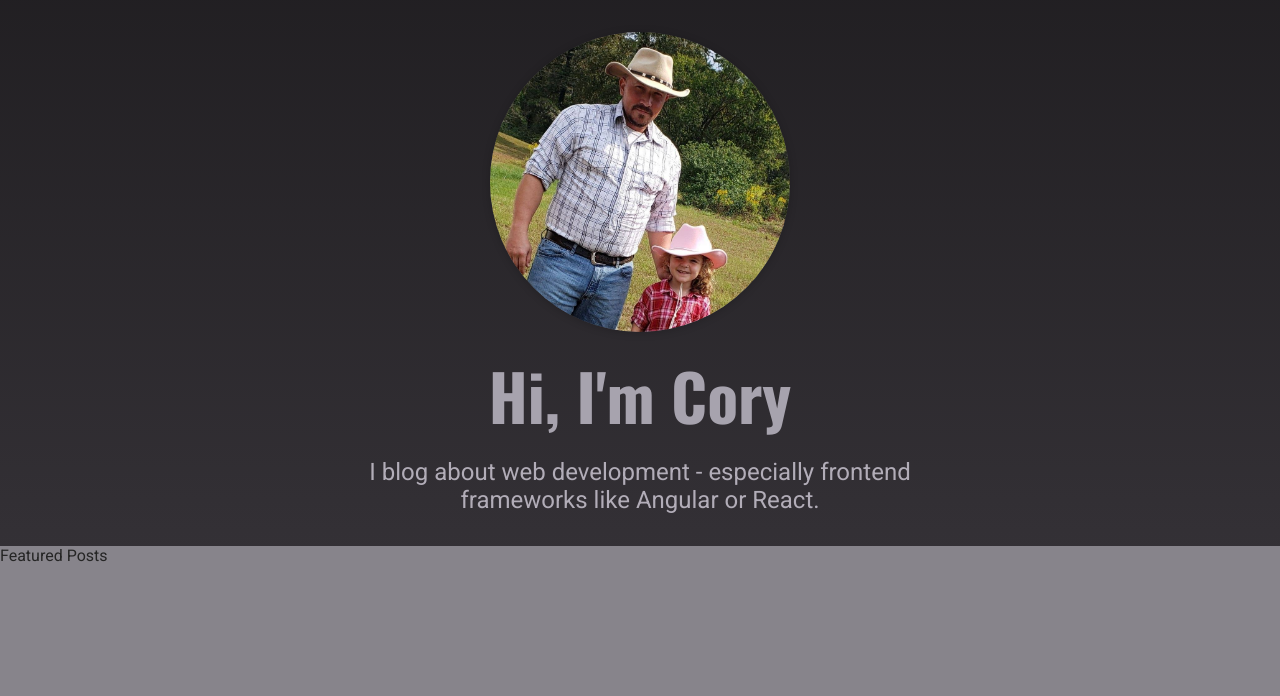
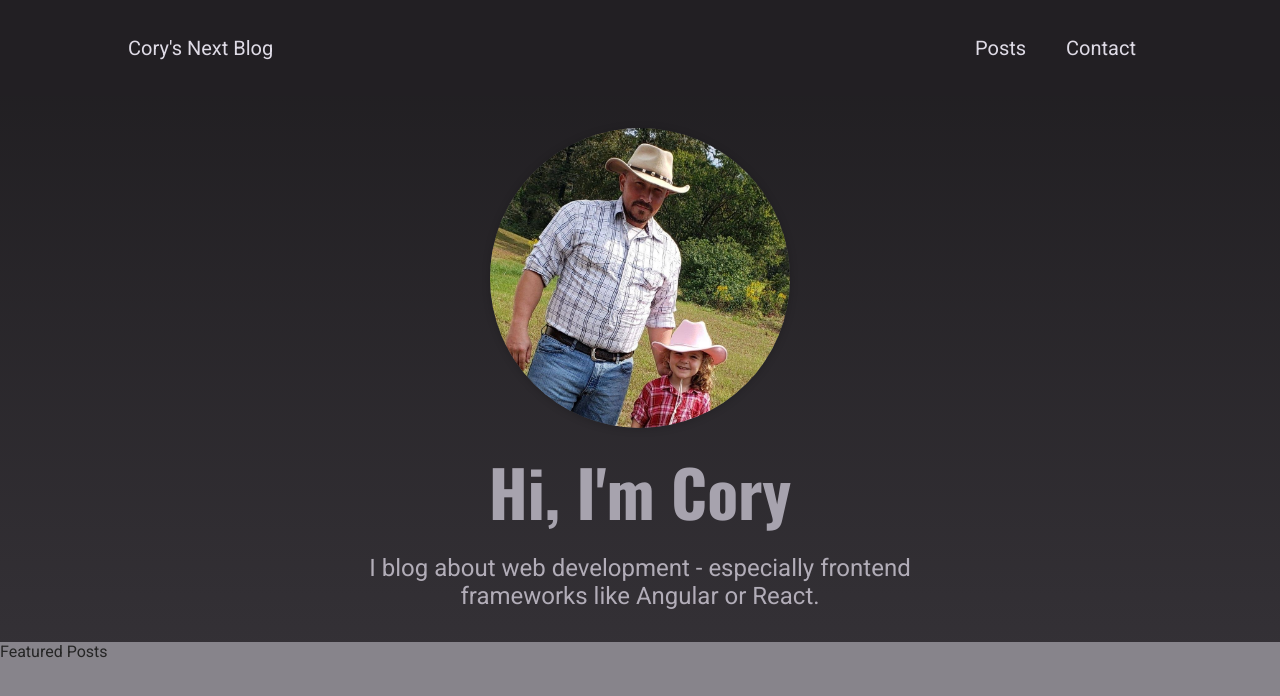
Before and after one commit to cbass2404/nextjs-course-proj4, a Next.js app: page / in a window 1280 px wide. Shown: the top 696 px of the page. Built offline with nearby package versions, Linux system fonts and the light colour scheme.

Commit message:
added navigation component

```diff
--- /dev/null
+++ b/components/layout/layout.js
@@ -0,0 +1,14 @@
+import { Fragment } from 'react';
+
+import MainNavigation from './main-navigation';
+
+const Layout = (props) => {
+    return (
+        <Fragment>
+            <MainNavigation />
+            <main>{props.children}</main>
+        </Fragment>
+    );
+};
+
+export default Layout;
--- /dev/null
+++ b/components/layout/logo.js
@@ -0,0 +1,7 @@
+import classes from './logo.module.css';
+
+const Logo = () => {
+    return <div>Cory's Next Blog</div>;
+};
+
+export default Logo;
--- /dev/null
+++ b/components/layout/logo.module.css
@@ -0,0 +1,13 @@
+.logo {
+    text-transform: uppercase;
+    font-size: var(--size-5);
+    font-weight: bold;
+    font-family: 'Oswald', sans-serif;
+    color: var(--color-grey-50);
+}
+
+@media (min-width: 768px) {
+    .logo {
+        font-size: var(--size-8);
+    }
+}
--- /dev/null
+++ b/components/layout/main-navigation.js
@@ -0,0 +1,28 @@
+import Link from 'next/link';
+
+import classes from './main-navigation.module.css';
+import Logo from './logo';
+
+const MainNavigation = () => {
+    return (
+        <header className={classes.header}>
+            <Link href="/">
+                <a>
+                    <Logo />
+                </a>
+            </Link>
+            <nav>
+                <ul>
+                    <li>
+                        <Link href="/posts">Posts</Link>
+                    </li>
+                    <li>
+                        <Link href="/contact">Contact</Link>
+                    </li>
+                </ul>
+            </nav>
+        </header>
+    );
+};
+
+export default MainNavigation;
--- /dev/null
+++ b/components/layout/main-navigation.module.css
@@ -0,0 +1,42 @@
+.header {
+    width: 100%;
+    height: 6rem;
+    background-color: var(--color-grey-900);
+    display: flex;
+    justify-content: space-between;
+    align-items: center;
+    padding: 0 10%;
+}
+
+.header ul {
+    list-style: none;
+    display: flex;
+    align-items: baseline;
+    margin: 0;
+    padding: 0;
+}
+
+.header li {
+    margin: 0 var(--size-4);
+}
+
+.header a {
+    color: var(--color-grey-100);
+    font-size: var(--size-4);
+}
+
+.header a:hover,
+.header a:active,
+.header a.active {
+    color: var(--color-grey-200);
+}
+
+@media (min-width: 768px) {
+    .header ul {
+        gap: 0.5rem;
+    }
+
+    .header a {
+        font-size: var(--size-5);
+    }
+}
--- a/pages/_app.js
+++ b/pages/_app.js
@@ -1,7 +1,12 @@
 import '../styles/globals.css';
+import Layout from '../components/layout/layout';
 
-function MyApp({ Component, pageProps }) {
-    return <Component {...pageProps} />;
-}
+const MyApp = ({ Component, pageProps }) => {
+    return (
+        <Layout>
+            <Component {...pageProps} />
+        </Layout>
+    );
+};
 
 export default MyApp;
```
